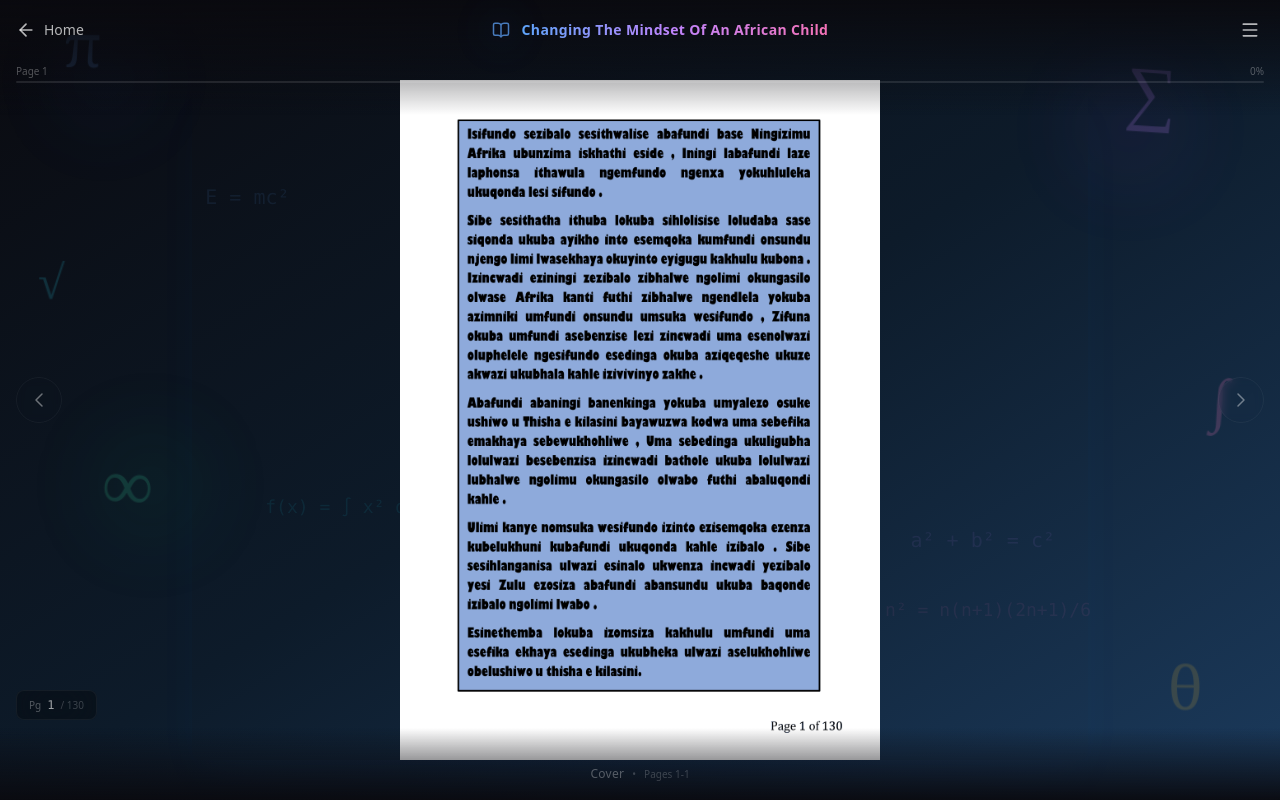
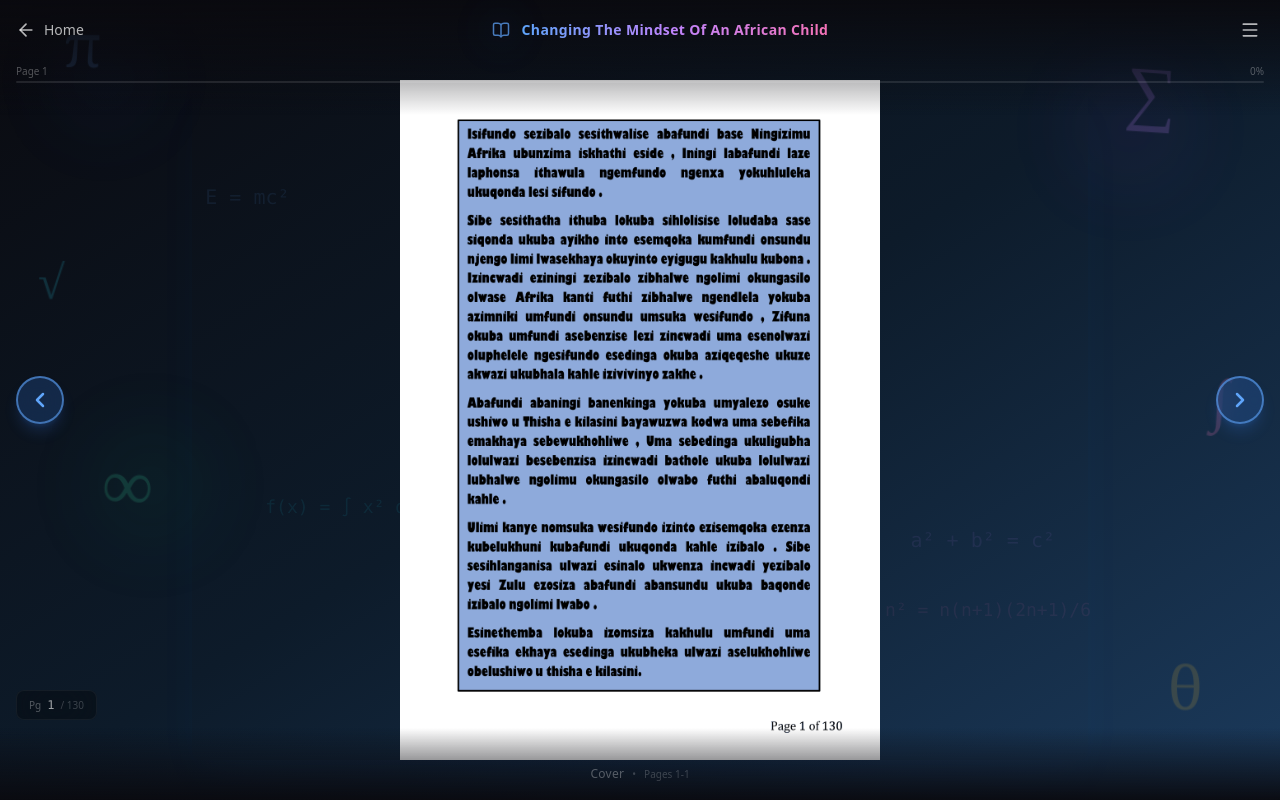
Before and after one commit to Sanelisamambo/Changing-The-Mindset-Of-An-African-Child, a Next.js app: page /read/1 in a window 1280 px wide. Built offline with nearby package versions, Linux system fonts and the light colour scheme.

Commit message:
Update book description and reader UI improvements

```diff
--- a/app/layout.tsx
+++ b/app/layout.tsx
@@ -3,7 +3,7 @@ import './globals.css';
 
 export const metadata: Metadata = {
   title: 'Changing The Mindset Of An African Child',
-  description: 'Grade 12 Mathematics in isiZulu - A comprehensive mathematics resource written at age 18, dedicated to parents, and designed to empower learners through education in their own language.',
+  description: 'isiZulu Grade 12 Mathematics Study Guide - A comprehensive mathematics resource designed to empower learners through education in their own language. This book provides clear explanations, practical examples, and step-by-step guidance to help students master Grade 12 mathematics concepts. Dedicated to parents and educators who believe in the power of mother-tongue education, this resource aims to build confidence and understanding in mathematics for every learner.',
 };
 
 export default function RootLayout({
--- a/app/read/[page]/page.tsx
+++ b/app/read/[page]/page.tsx
@@ -317,7 +317,7 @@ export default function ReaderPage({ params }: ReaderPageProps) {
         </div>
       </div>
 
-      {/* ============ TRANSPARENT SIDE NAVIGATION BUTTONS ============ */}
+      {/* ============ BRIGHT BLUE NAVIGATION BUTTONS ============ */}
       {/* Previous Button - Left Side */}
       <button
         onClick={() => handlePageChange(currentPage - 1)}
@@ -326,8 +326,8 @@ export default function ReaderPage({ params }: ReaderPageProps) {
           showControls ? 'opacity-100 translate-x-0' : 'opacity-0 -translate-x-8'
         } ${currentPage <= 1 ? 'opacity-0 cursor-not-allowed' : 'hover:scale-110'}`}
       >
-        <div className="bg-transparent hover:bg-white/5 backdrop-blur-sm border border-white/5 hover:border-white/20 rounded-full p-1.5 sm:p-2.5 transition-all duration-300 group">
-          <ChevronLeft size={20} className="text-white/40 group-hover:text-white/80 sm:w-6 sm:h-6" strokeWidth={1.5} />
+        <div className="bg-blue-500/20 hover:bg-blue-500/30 backdrop-blur-md border-2 border-blue-400/60 hover:border-blue-400/80 rounded-full p-1.5 sm:p-2.5 transition-all duration-300 group shadow-lg shadow-blue-500/20">
+          <ChevronLeft size={20} className="text-blue-400 group-hover:text-blue-300 sm:w-6 sm:h-6" strokeWidth={2.5} />
         </div>
       </button>
 
@@ -339,8 +339,8 @@ export default function ReaderPage({ params }: ReaderPageProps) {
           showControls ? 'opacity-100 translate-x-0' : 'opacity-0 translate-x-8'
         } ${currentPage >= BOOK_META.totalPages ? 'opacity-0 cursor-not-allowed' : 'hover:scale-110'}`}
       >
-        <div className="bg-transparent hover:bg-white/5 backdrop-blur-sm border border-white/5 hover:border-white/20 rounded-full p-1.5 sm:p-2.5 transition-all duration-300 group">
-          <ChevronRight size={20} className="text-white/40 group-hover:text-white/80 sm:w-6 sm:h-6" strokeWidth={1.5} />
+        <div className="bg-blue-500/20 hover:bg-blue-500/30 backdrop-blur-md border-2 border-blue-400/60 hover:border-blue-400/80 rounded-full p-1.5 sm:p-2.5 transition-all duration-300 group shadow-lg shadow-blue-500/20">
+          <ChevronRight size={20} className="text-blue-400 group-hover:text-blue-300 sm:w-6 sm:h-6" strokeWidth={2.5} />
         </div>
       </button>
 
```
